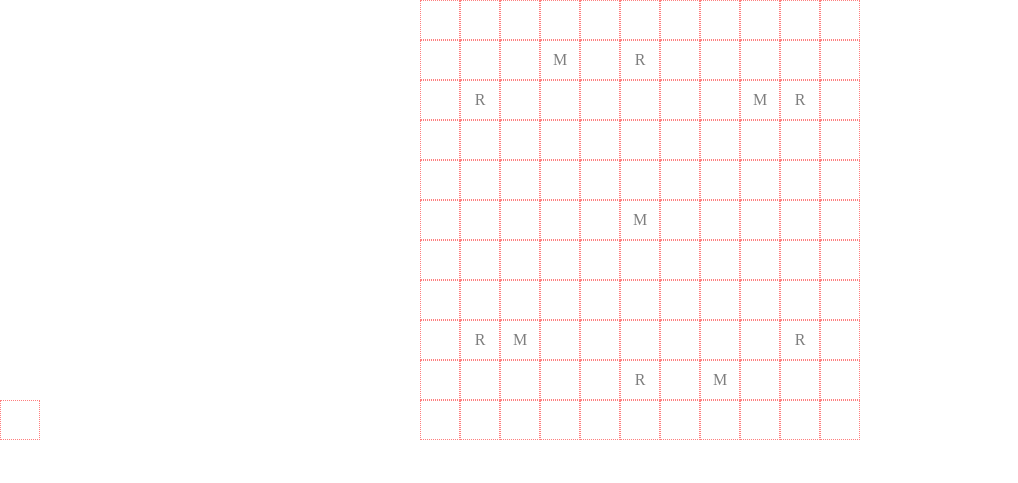
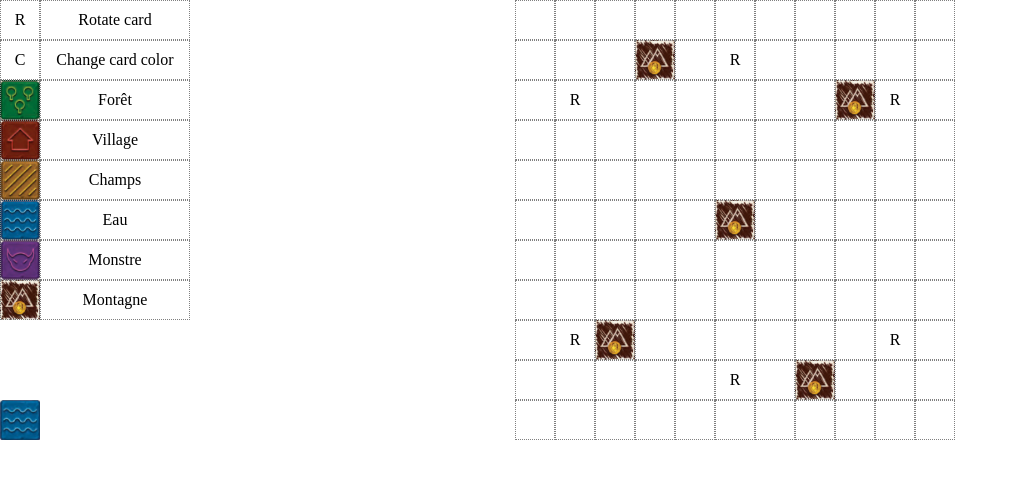
Before and after one commit to Ver2ter/cartographers.js, a plain HTML site: page index.html in a window 1280 px wide. Shown: the whole page, without its empty margins (0-1018 px from the left). Drawn offline with Linux system fonts and the light colour scheme.

Commit message:
Add color selection

```diff
--- a/cartographers.js
+++ b/cartographers.js
@@ -1,27 +1,30 @@
 let player
+let playerPreviousColor
+let playerColor
 let map
 
+
+let colors = ['foret', 'village', 'champs', 'eau', 'monstre']
 let playerRotation = 0
 let playerCells = []
 let previousCells = []
 let cellSize = 40
-
-
 
 const overlayMapCells = () => {
     new_previous_cells = []
 
     /* Clean all previous cells */
     previousCells.forEach(previousCell => {
+        map.children[previousCell].classList.remove(playerPreviousColor)
+        map.children[previousCell].classList.remove(playerColor)
         map.children[previousCell].classList.remove('overlay')
     })
 
     playerCells.forEach(playerCell => {
-        playerCell.classList.remove('overlay')
         cell = getOverlayedCell(playerCell, map)
         if (cell) {
+            map.children[cell].classList.add(playerColor)
             map.children[cell].classList.add('overlay')
-            playerCell.classList.add('overlay')
             new_previous_cells.push(cell)
         }
     });
@@ -65,6 +68,19 @@ const onKeyUp = (event) => {
     if (event.code === 'KeyR') {
         rotateElement(player)
     }
+
+    if (event.code === 'KeyC') {
+
+        let index = colors.indexOf(playerColor)
+
+        if (index ==  colors.length - 1) {
+            index = 0
+        } else {
+            index += 1
+        }
+
+        setPlayerColor(colors[index])
+    }
 }
 
 const rotateElement = (element) => {
@@ -86,8 +102,28 @@ const initEvents = () => {
     player.addEventListener("transitionend", overlayMapCells);
 }
 
+
+const setPlayerColor = (color) => {
+
+    /* remove all existing colors */
+    if (playerPreviousColor) {
+        playerCells.forEach(cell => {
+            cell.classList.remove(playerPreviousColor)
+        })
+    }
+
+
+
+    playerPreviousColor = playerColor
+    playerColor = color
+
+    playerCells.forEach(cell => {
+        cell.classList.remove(playerPreviousColor)
+        cell.classList.add(color)
+    })
+}
 document.addEventListener("DOMContentLoaded", () => {
-
     initGlobalVariables()
     initEvents()
+    setPlayerColor('eau')
 });
--- a/index.html
+++ b/index.html
@@ -8,7 +8,63 @@
     <link rel="stylesheet" href="style.css">
 </head>
 <body>
+
+    <div  id="legend" class="grid-container">
+        <div class="grid-item">R</div>
+        <div class="grid-item">Rotate card</div>
+        <div class="grid-item">C</div>
+        <div class="grid-item">Change card color</div>
+
+
+        <div class="grid-item foret"></div>
+        <div class="grid-item">Forêt</div>
+        <div class="grid-item village"></div>
+        <div class="grid-item">Village</div>
+        <div class="grid-item champs"></div>
+        <div class="grid-item">Champs</div>
+
+
+        <div class="grid-item eau"></div>
+        <div class="grid-item">Eau</div>
+        <div class="grid-item monstre"></div>
+        <div class="grid-item">Monstre</div>
+        <div class="grid-item montagne"></div>
+        <div class="grid-item">Montagne</div>
+    </div>
+
+
     <div  id="map" class="grid-container">
+        <div class="grid-item"></div>
+        <div class="grid-item"></div>
+        <div class="grid-item"></div>
+        <div class="grid-item"></div>
+        <div class="grid-item"></div>
+        <div class="grid-item"></div>
+        <div class="grid-item"></div>
+        <div class="grid-item"></div>
+        <div class="grid-item"></div>
+        <div class="grid-item"></div>
+        <div class="grid-item"></div>
+        <div class="grid-item"></div>
+        <div class="grid-item"></div>
+        <div class="grid-item"></div>
+        <div class="grid-item montagne"></div>
+        <div class="grid-item"></div>
+        <div class="grid-item"></div>
+        <div class="grid-item"></div>
+        <div class="grid-item"></div>
+        <div class="grid-item"></div>
+        <div class="grid-item"></div>
+        <div class="grid-item"></div>
+        <div class="grid-item"></div>
+        <div class="grid-item"></div>
+        <div class="grid-item"></div>
+        <div class="grid-item"></div>
+        <div class="grid-item"></div>
+        <div class="grid-item"></div>
+        <div class="grid-item"></div>
+        <div class="grid-item"></div>
+        <div class="grid-item montagne"></div>
         <div class="grid-item"></div>
         <div class="grid-item"></div>
         <div class="grid-item"></div>
@@ -38,6 +94,7 @@
         <div class="grid-item"></div>
         <div class="grid-item"></div>
         <div class="grid-item"></div>
+        <div class="grid-item montagne"></div>
         <div class="grid-item"></div>
         <div class="grid-item"></div>
         <div class="grid-item"></div>
@@ -67,6 +124,7 @@
         <div class="grid-item"></div>
         <div class="grid-item"></div>
         <div class="grid-item"></div>
+        <div class="grid-item montagne"></div>
         <div class="grid-item"></div>
         <div class="grid-item"></div>
         <div class="grid-item"></div>
@@ -82,40 +140,7 @@
         <div class="grid-item"></div>
         <div class="grid-item"></div>
         <div class="grid-item"></div>
-        <div class="grid-item"></div>
-        <div class="grid-item"></div>
-        <div class="grid-item"></div>
-        <div class="grid-item"></div>
-        <div class="grid-item"></div>
-        <div class="grid-item"></div>
-        <div class="grid-item"></div>
-        <div class="grid-item"></div>
-        <div class="grid-item"></div>
-        <div class="grid-item"></div>
-        <div class="grid-item"></div>
-        <div class="grid-item"></div>
-        <div class="grid-item"></div>
-        <div class="grid-item"></div>
-        <div class="grid-item"></div>
-        <div class="grid-item"></div>
-        <div class="grid-item"></div>
-        <div class="grid-item"></div>
-        <div class="grid-item"></div>
-        <div class="grid-item"></div>
-        <div class="grid-item"></div>
-        <div class="grid-item"></div>
-        <div class="grid-item"></div>
-        <div class="grid-item"></div>
-        <div class="grid-item"></div>
-        <div class="grid-item"></div>
-        <div class="grid-item"></div>
-        <div class="grid-item"></div>
-        <div class="grid-item"></div>
-        <div class="grid-item"></div>
-        <div class="grid-item"></div>
-        <div class="grid-item"></div>
-        <div class="grid-item"></div>
-        <div class="grid-item"></div>
+        <div class="grid-item montagne"></div>
         <div class="grid-item"></div>
         <div class="grid-item"></div>
         <div class="grid-item"></div>
--- a/style.css
+++ b/style.css
@@ -13,21 +13,52 @@ body {
     display: grid;
     justify-content: center;
     align-content: center;
-    border: 1px dotted red;
-    opacity: 0.50;
-
+    border: 1px dotted grey;
 }
 
-/* Montagne */
-#map .grid-item:nth-child(15)::before,
-#map .grid-item:nth-child(31)::before,
-#map .grid-item:nth-child(61)::before,
-#map .grid-item:nth-child(91)::before,
-#map .grid-item:nth-child(107)::before
- {
-    content: 'M';
+.grid-item .reset{
+    background-color: transparent;
 }
 
+.grid-item.foret {
+    background-image: url(/assets/foret.png);
+    background-size: cover;
+}
+
+.grid-item.village {
+    background-image: url(/assets/village.png);
+    background-size: cover;
+}
+
+.grid-item.champs {
+    background-image: url(/assets/champs.png);
+    background-size: cover;
+}
+
+.grid-item.eau {
+    background-image: url(/assets/eau.png);
+    background-size: contain;
+}
+
+.grid-item.monstre {
+    background-image: url(/assets/monstre.png);
+    background-size: contain;
+}
+
+.grid-item.montagne {
+    background-image: url(/assets/montagne.png);
+    background-size: contain;
+}
+
+.grid-item.overlay {
+    opacity: 0.5;
+}
+
+
+
+/***********************************************/
+/* MAP CSS
+/***********************************************/
 /* Ruine */
 #map .grid-item:nth-child(17)::before,
 #map .grid-item:nth-child(24)::before,
@@ -53,13 +84,15 @@ body {
 
 }
 
-#map .grid-item.overlay{
-    background-color: green;
+#map .grid-item.overlay {
+    opacity: 0.50;
 }
 
-.grid-item.reset{
-    background-color: transparent;
-}
+
+
+/***********************************************/
+/* PLAYER CSS
+/***********************************************/
 
 #player {
     position:absolute;
@@ -73,6 +106,19 @@ body {
     grid-template-rows: repeat(2, 40px);
 }
 
-#player .grid-item.overlay{
-    background-color: yellow;
+#player.grid-container > .grid-item {
+    border: transparent;
+    transition: background-image .25s ease-in-out;
 }
+
+/***********************************************/
+/* LEGEND CSS
+/***********************************************/
+#legend {
+    float: left;
+}
+
+#legend.grid-container {
+    grid-template-columns: 40px 150px;
+    grid-template-rows: repeat(8, 40px);
+}
```
Also changed, not shown: assets/champs.png (added), assets/eau.png (added), assets/foret.png (added), assets/monstre.png (added), assets/montagne.png (added), assets/village.png (added).
